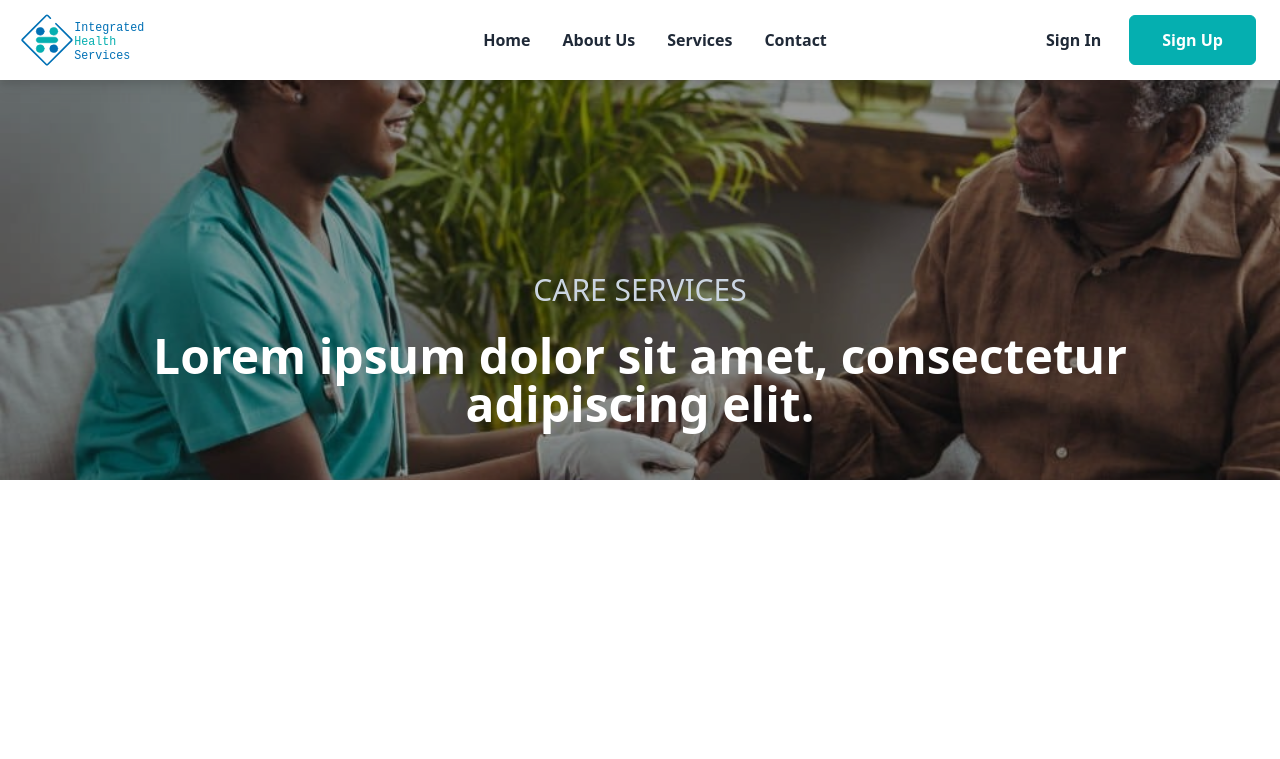
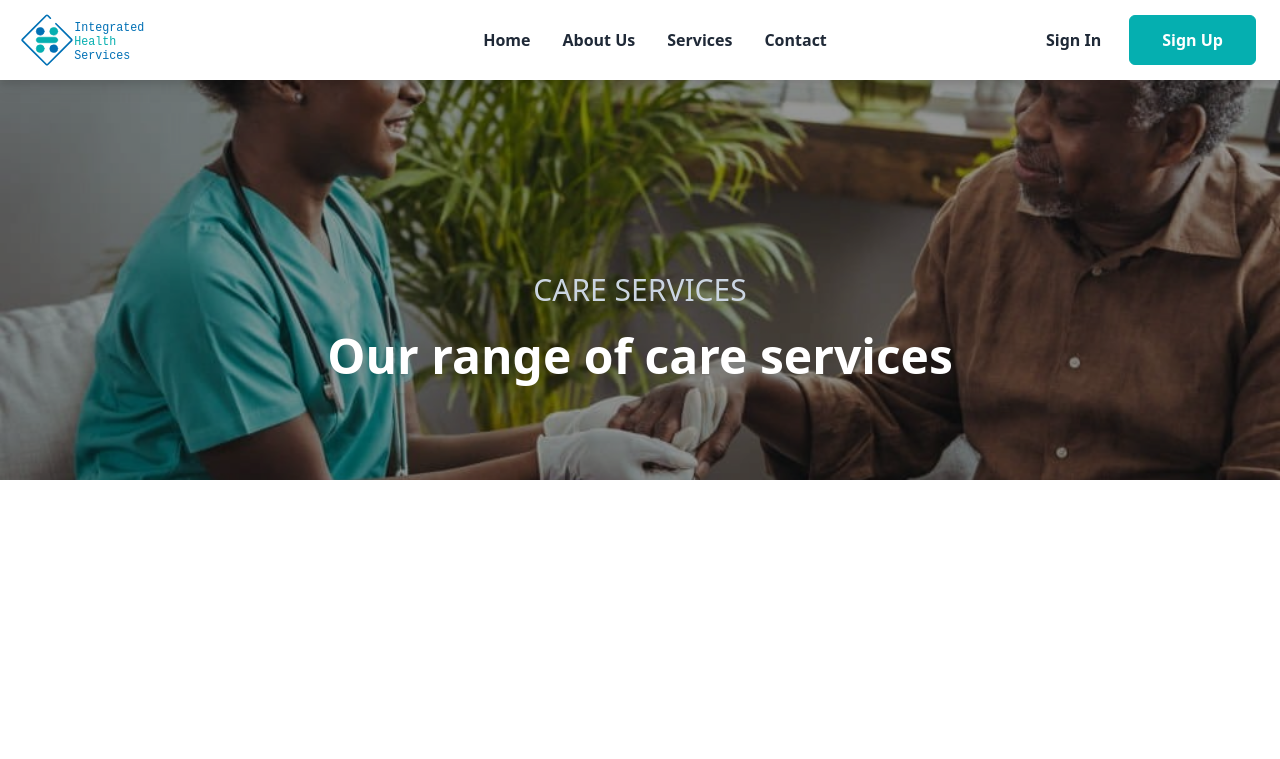
Before and after one commit to ihsidna/ihs-frontend, a React (Create React App) app: page /services in a window 1280 px wide. Shown: the top 759 px of the page. Built offline with nearby package versions, Linux system fonts and the light colour scheme.

Commit message:
refactor services page hero text

```diff
--- a/src/components/ServiceHero.jsx
+++ b/src/components/ServiceHero.jsx
@@ -11,7 +11,7 @@ const ServiceHero = () => {
 			<div className="flex flex-col justify-center items-center relative text-white max-w-[1240px] mx-auto md:py-48 py-20">
 				<div className="px-4">
 					<h2 className="md:text-3xl text-xl text-slate-300 uppercase text-center">Care Services</h2>
-					<h3 className="md:text-5xl text-2xl font-semibold py-6 text-center">Lorem ipsum dolor sit amet, consectetur adipiscing elit.
+					<h3 className="md:text-5xl text-2xl font-semibold py-6 text-center">Our range of care services
 					</h3>
 				</div>
 			</div>
```
